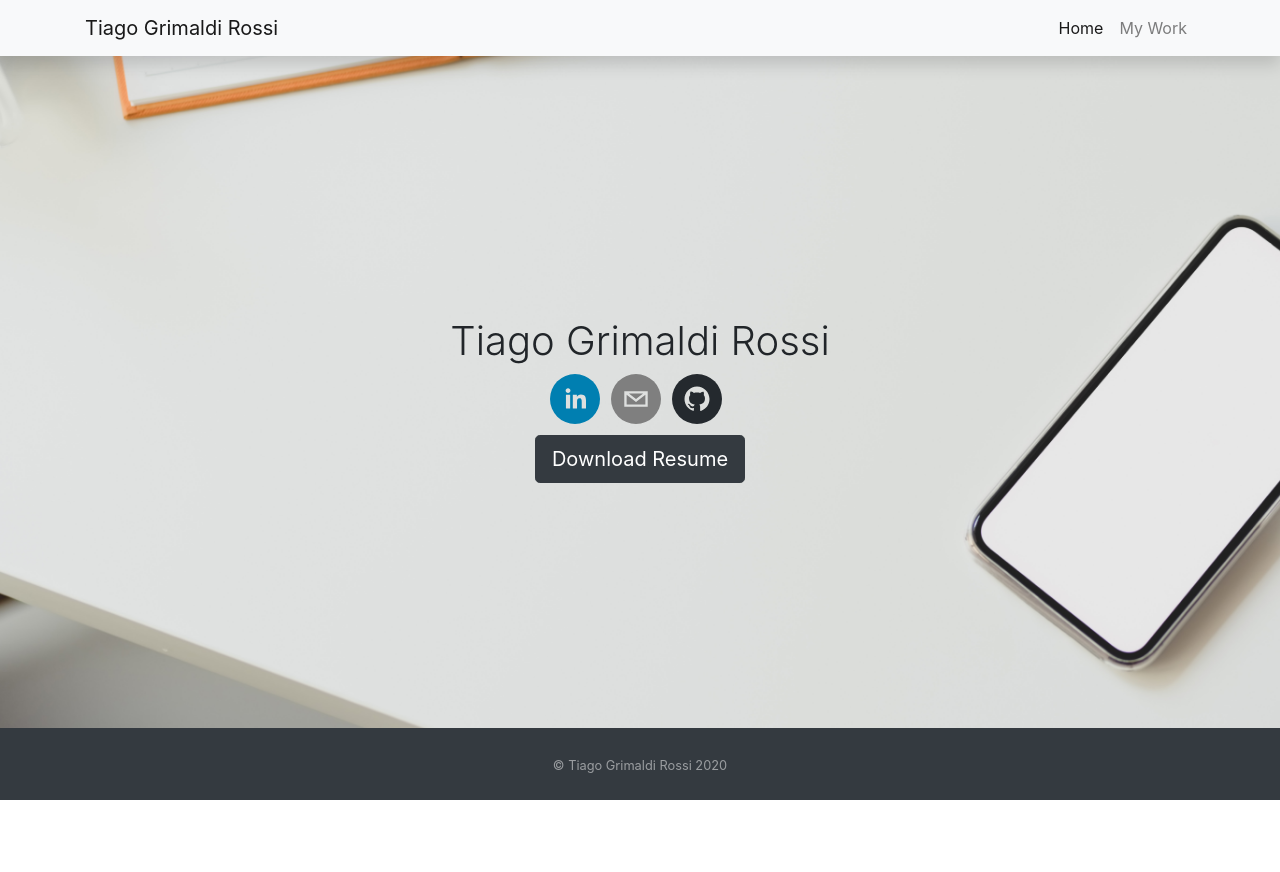
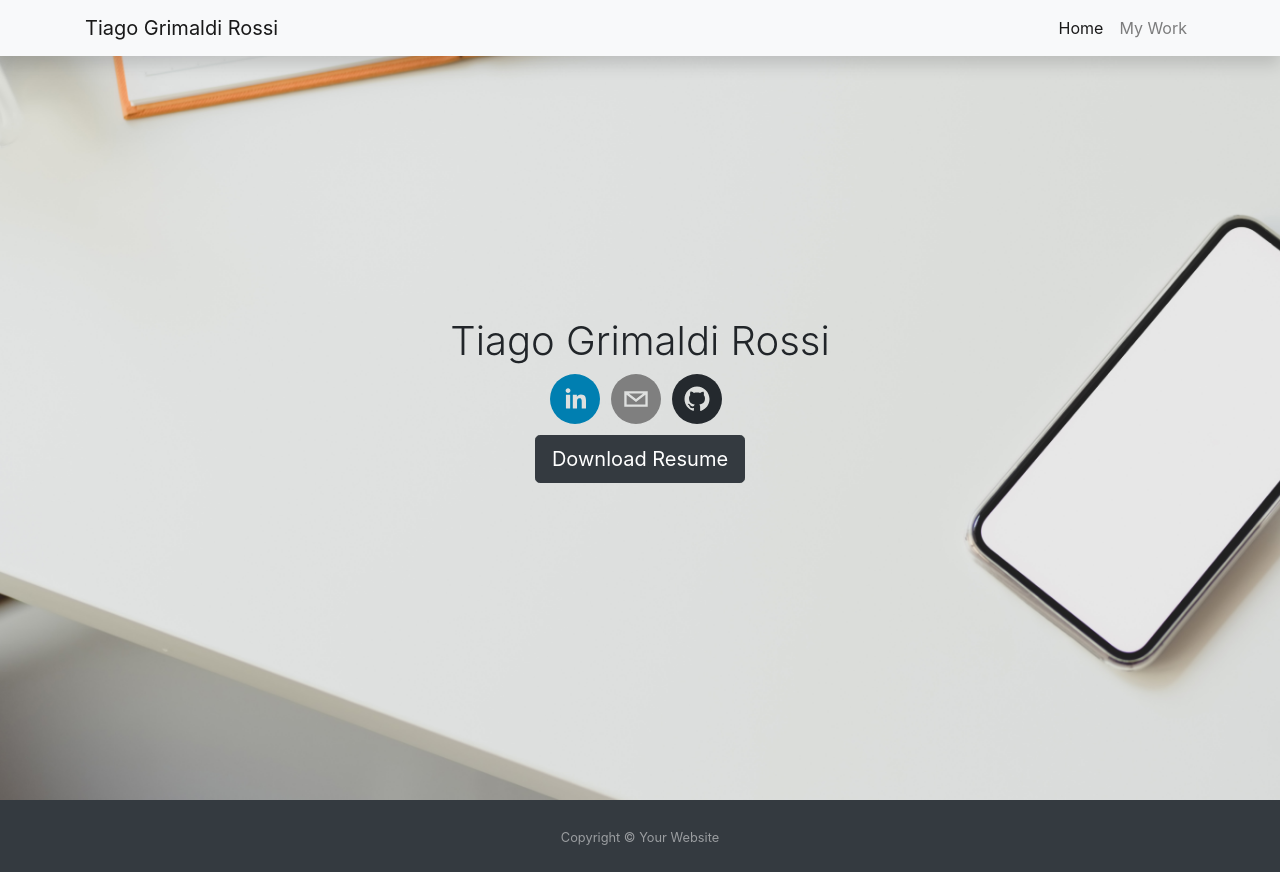
Before and after one commit to tiagorossig/personal-website, a React (Create React App) app: page / in a window 1280 px wide. Before the commit the page ends 800 px from the top, so only its background shows below. Built offline with nearby package versions, Linux system fonts and the light colour scheme.

Commit message:
footer fixed

```diff
--- a/package.json
+++ b/package.json
@@ -20,7 +20,8 @@
     "react-fontawesome": "^1.7.1",
     "react-router-dom": "^5.1.2",
     "react-scripts": "3.4.1",
-    "react-transition-group": "^4.3.0"
+    "react-transition-group": "^4.3.0",
+    "reactstrap": "^8.4.1"
   },
   "scripts": {
     "predeploy": "npm run build",
--- a/src/App.css
+++ b/src/App.css
@@ -51,7 +51,7 @@ body {
 }
 
 #padding-notHome {
-  padding-top: 80px;
+  padding-top: 200px;
   padding-bottom: 80px;
 }
 
@@ -91,13 +91,6 @@ body {
 
 #wrapper:hover .text {
   visibility: visible;
-}
-
-#sticky-footer {
-  flex-shrink: 0;
-  position: absolute;
-  bottom: 0;
-  width: 100%;
 }
 
 .project-container {
--- a/src/components/Footer.jsx
+++ b/src/components/Footer.jsx
@@ -1,10 +1,11 @@
 import React from "react";
+import { Link } from "react-router-dom";
 
 function Footer(props) {
   return (
-    <footer id="sticky-footer" class="py-4 bg-dark text-white-50">
+    <footer id="footer" class="py-4 bg-dark text-white-50">
       <div class="container text-center">
-        <small>&copy; Tiago Grimaldi Rossi 2020</small>
+        <small>Copyright &copy; Your Website</small>
       </div>
     </footer>
   );
--- a/src/index.css
+++ b/src/index.css
@@ -7,12 +7,14 @@ body {
   -moz-osx-font-smoothing: grayscale;
   margin: auto;
   height: 100vh;
+
   min-height: 500px;
   background-image: url("./assets/bg.jpg");
   background-size: cover;
   background-position: center;
   background-repeat: no-repeat;
-  overflow: hidden;
+  margin-bottom: 60px;
+  /* overflow: hidden; */
 }
 
 code {
```
Also changed, not shown: 1 other file (tests, documents, lock files or other folders).
